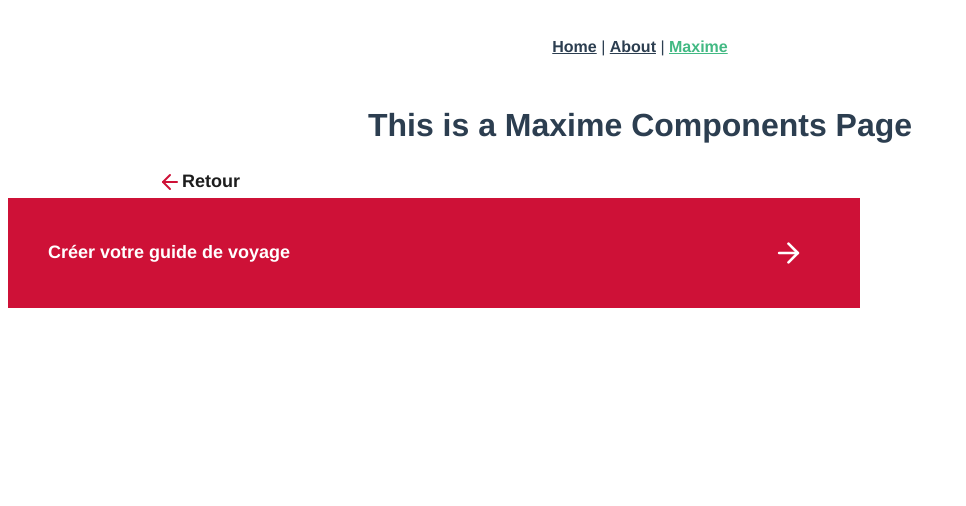
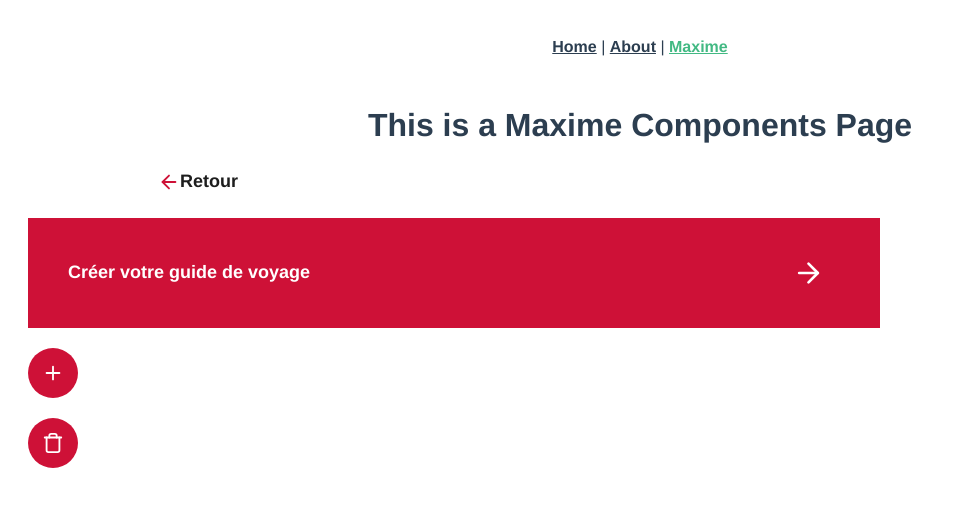
Before and after one commit to MaximHivin/Apotheose-Ojapon, a Vue app: page /componentsMaxime in a window 1280 px wide. Shown: the top 506 px of the page, without its empty margins (0-966 px from the left). Built offline with nearby package versions, Linux system fonts and the light colour scheme.

Commit message:
creation components Ajouter and Supprimer

```diff
--- /dev/null
+++ b/src/components/CTA/Ajouter.vue
@@ -0,0 +1,35 @@
+<template>
+  <div class="add-element">
+      <img alt="add icon" src="@/assets/plus.svg">
+  </div>
+</template>
+
+<script>
+export default {
+    name: 'Ajouter',
+
+}
+</script>
+
+<style>
+
+    .add-element {
+
+        /* A supprimer après validation */
+        margin: 20px;
+        /* *********************************** */
+
+        height: 50px;
+        width: 50px;
+        border-radius: 50%;
+        background-color: #CE1137;
+        display: flex;
+        justify-content: center;
+        align-items: center;
+    }
+
+    img {
+        height: 22px;
+    }
+
+</style>
--- a/src/components/CTA/CreationGuide.vue
+++ b/src/components/CTA/CreationGuide.vue
@@ -15,6 +15,10 @@ export default {
 <style scoped>
 
     .btn-creation-guide {
+
+        /* A supprimer après validation */
+        margin: 20px;
+        /* *********************************** */
         position: relative;
         display: flex;
         align-items: center;
--- /dev/null
+++ b/src/components/CTA/Supprimer.vue
@@ -0,0 +1,35 @@
+<template>
+  <div class="add-element">
+      <img alt="trash icon" src="@/assets/trash.svg">
+  </div>
+</template>
+
+<script>
+export default {
+    name: 'Supprimer',
+
+}
+</script>
+
+<style>
+
+    .add-element {
+
+        /* A supprimer après validation */
+        margin: 20px;
+        /* *********************************** */
+
+        height: 50px;
+        width: 50px;
+        border-radius: 50%;
+        background-color: #CE1137;
+        display: flex;
+        justify-content: center;
+        align-items: center;
+    }
+
+    img {
+        height: 22px;
+    }
+
+</style>
--- a/src/views/ComponentsMaxime.vue
+++ b/src/views/ComponentsMaxime.vue
@@ -3,6 +3,8 @@
     <h1>This is a Maxime Components Page</h1>
     <Retour />
     <CreationGuide />
+    <Ajouter />
+    <Supprimer />
   </div>
 </template>
 
@@ -10,6 +12,8 @@
 
 import Retour from '@/components/CTA/Retour.vue'
 import CreationGuide from '@/components/CTA/CreationGuide.vue'
+import Ajouter from '@/components/CTA/Ajouter.vue'
+import Supprimer from '@/components/CTA/Supprimer.vue'
 
 
 export default {
@@ -17,6 +21,8 @@ export default {
     components: {
         Retour,
         CreationGuide,
+        Ajouter,
+        Supprimer,
 
     }
 
@@ -26,4 +32,5 @@ export default {
 <style scoped>
 
 
+
 </style>
```
Also changed, not shown: src/assets/plus.svg (added), src/assets/trash.svg (added).
